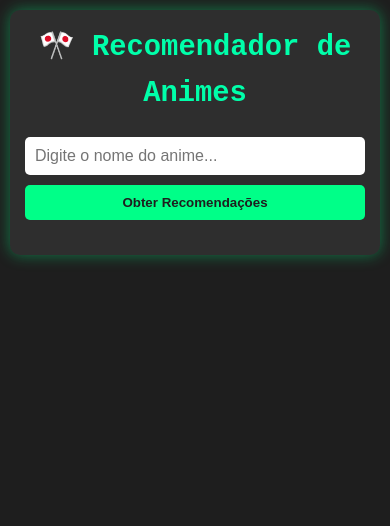
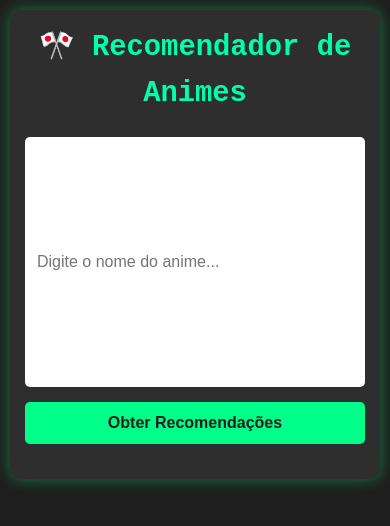
Before and after one commit to RodrigoBuen/recomendacao_anime, a Flask app: page / in a window 390 px wide. Shown: the top 526 px of the page. Run offline with Flask 3, Linux system fonts and the light colour scheme.

Commit message:
ajuste resposividade

```diff
--- a/app/static/style.css
+++ b/app/static/style.css
@@ -141,20 +141,46 @@ button {
 }
 
 /* Responsividade */
-@media (max-width: 600px) {
+@media (max-width: 768px) {
     body {
         padding: 10px;
     }
 
     .terminal {
         padding: 15px;
+        width: 100%;
     }
 
-    input[type="text"], button {
+    form {
+        flex-direction: column;
+        gap: 15px;
+    }
+
+    input[type="text"] {
         width: 100%;
+        font-size: 18px;
+        padding: 14px;
+    }
+
+    button {
+        width: 100%;
+        font-size: 18px;
+        padding: 14px;
     }
 
     .output {
         padding: 15px;
     }
 }
+
+@media (max-width: 400px) {
+    input[type="text"] {
+        font-size: 16px;
+        padding: 12px;
+    }
+
+    button {
+        font-size: 16px;
+        padding: 12px;
+    }
+}
```
Also changed, not shown: README.md (added).
